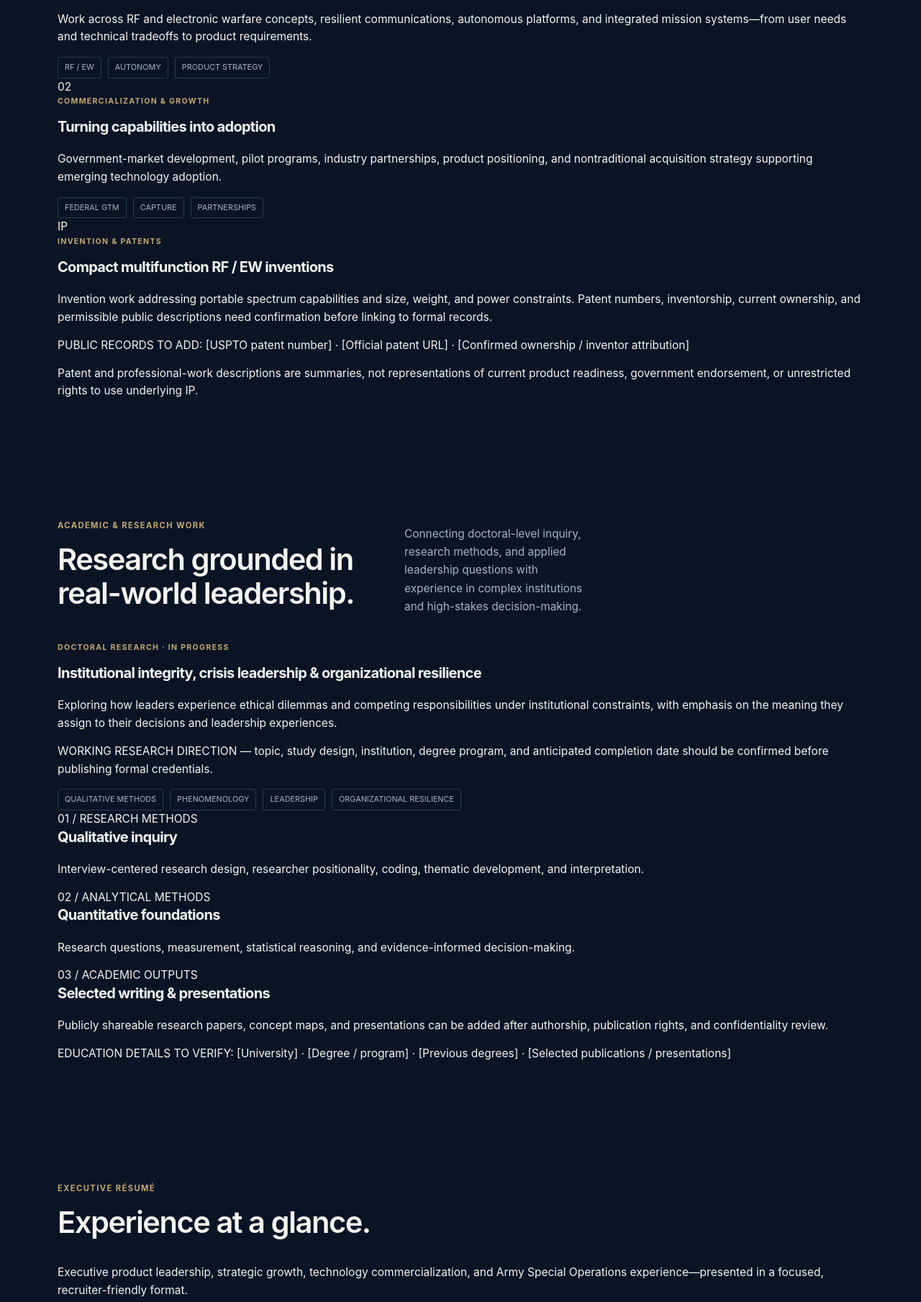
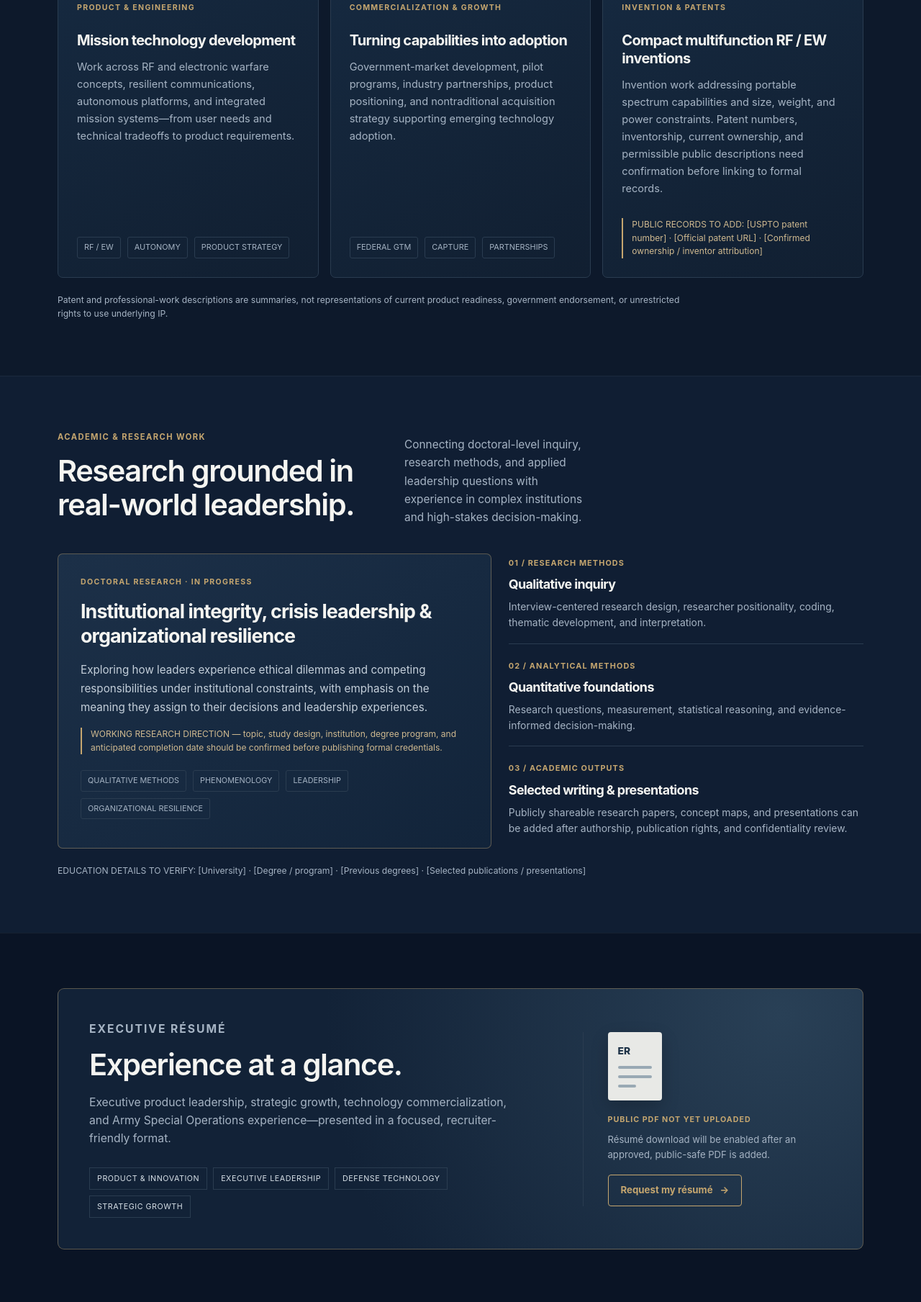
Before and after one commit to emilreynolds-blip/Emil-Reynolds-Portfolio, a plain HTML site: page index.html in a window 1280 px wide. Shown: the part 5328-7137 px from the top of the page at 72% size. Drawn offline with Linux system fonts and the light colour scheme.

Commit message:
Style research, patents and resume sections across screen sizes

```diff
--- a/styles.css
+++ b/styles.css
@@ -195,3 +195,69 @@ p { margin-bottom: 14px; }
   .contact-panel { padding:28px 17px; }
   .footer { gap:12px; }
 }
+
+
+/* Education, professional record and executive résumé */
+.professional-section { background:#0d192b; border-top:1px solid #ffffff0d; }
+.education-section { background:var(--bg2); border-top:1px solid #ffffff0d; }
+.resume-section { background:var(--bg); border-top:1px solid #ffffff0d; }
+.professional-grid { display:grid; grid-template-columns:repeat(3,minmax(0,1fr)); gap:16px; }
+.professional-card { background:linear-gradient(150deg,#162a41,#111f31); border:1px solid var(--line); border-radius:7px; padding:26px; min-width:0; display:flex; flex-direction:column; }
+.professional-icon { width:40px; height:40px; border:1px solid #c5a66f99; color:var(--gold); display:grid; place-items:center; border-radius:4px; font-size:.9rem; font-weight:700; margin-bottom:21px; }
+.professional-card h3 { margin:10px 0 12px; }
+.professional-card > p:not(.project-meta) { color:var(--muted); font-size:.91rem; line-height:1.65; }
+.professional-card .tags { margin-top:auto; padding-top:13px; }
+.verification-note { font-size:.75rem!important; color:#d0ba90!important; line-height:1.55!important; border-left:2px solid var(--gold); padding-left:12px; margin:15px 0 0; }
+.section-footnote { margin:21px 0 0; color:var(--muted); font-size:.76rem; max-width:890px; }
+.academic-layout { display:grid; grid-template-columns:minmax(0,1.1fr) minmax(0,.9fr); gap:24px; }
+.academic-feature { border:1px solid #c5a66f66; border-radius:7px; background:linear-gradient(145deg,#1c3048,#12243a); padding:31px; }
+.academic-feature h3 { font-size:clamp(1.45rem,2.1vw,1.95rem); margin:12px 0 17px; line-height:1.3; }
+.academic-feature > p:not(.project-meta):not(.verification-note) { color:#c4cfda; font-size:.95rem; line-height:1.7; }
+.academic-feature .tags { margin-top:22px; }
+.academic-list { display:grid; gap:0; }
+.academic-list article { border-bottom:1px solid var(--line); padding:17px 0; }
+.academic-list article:first-child { padding-top:0; }
+.academic-list article:last-child { border-bottom:0; }
+.academic-index { color:var(--gold); letter-spacing:.1em; font-size:.68rem; font-weight:700; }
+.academic-list h3 { margin:8px 0; font-size:1.12rem; }
+.academic-list p { font-size:.87rem; color:var(--muted); margin:0; }
+.resume-panel { border:1px solid #c5a66f66; border-radius:9px; background:radial-gradient(circle at 90% 10%,#294056,#122237 60%); padding:43px; display:grid; grid-template-columns:minmax(0,1.3fr) minmax(240px,.7fr); gap:42px; align-items:center; }
+.resume-panel h2 { margin-bottom:16px; }
+.resume-panel p { color:var(--muted); font-size:.98rem; max-width:590px; }
+.resume-chips { display:flex; flex-wrap:wrap; gap:8px; margin-top:28px; }
+.resume-chips span { font-size:.67rem; border:1px solid var(--line); padding:6px 10px; color:#d8e1e8; letter-spacing:.05em; }
+.resume-action { border-left:1px solid var(--line); padding-left:34px; display:flex; flex-direction:column; align-items:flex-start; }
+.resume-document { width:75px; height:95px; background:#e8e9e6; border-radius:4px; margin-bottom:18px; padding:14px; box-shadow:0 9px 25px #0003; }
+.resume-document > span { font-size:.86rem; font-weight:800; color:#1e3348; }
+.resume-document > div { margin-top:9px; background:#99a9b4; height:4px; border-radius:3px; }
+.resume-document > div:nth-last-child(1) { width:55%; }
+.resume-status { color:var(--gold); font-size:.67rem; letter-spacing:.09em; font-weight:700; }
+.resume-action p { font-size:.82rem; margin:9px 0 17px; }
+.resume-action .button { margin:0; }
+@media(max-width:1050px) {
+ .professional-grid { grid-template-columns:repeat(2,minmax(0,1fr)); }
+ .professional-grid .patent-card { grid-column:1 / -1; }
+}
+@media(max-width:950px) {
+ .nav-links { gap:10px; }
+ .nav-links a { font-size:.72rem; }
+ .brand-name small { font-size:.48rem; }
+}
+@media(max-width:880px) {
+ .menu-toggle { display:flex; flex-direction:column; justify-content:center; align-items:center; gap:4px; width:42px; height:38px; padding:7px; }
+ .menu-toggle span { display:block; width:19px; height:2px; background:var(--gold); border-radius:1px; }
+ .nav-links { top:68px; position:absolute; left:0; right:0; background:#0a1425; flex-direction:column; align-items:stretch; padding:16px 20px; display:none; border-bottom:1px solid var(--line); }
+ .nav-links.open { display:flex; }
+ .nav-links a { padding:11px; font-size:.9rem; }
+ .academic-layout { grid-template-columns:minmax(0,1fr); }
+ .academic-list { grid-template-columns:repeat(3,minmax(0,1fr)); gap:15px; }
+ .academic-list article { border:1px solid var(--line); padding:17px!important; border-radius:5px; }
+}
+@media(max-width:680px) {
+ .professional-grid,.academic-list,.resume-panel { grid-template-columns:minmax(0,1fr); }
+ .professional-grid .patent-card { grid-column:auto; }
+ .professional-card,.academic-feature { padding:22px; }
+ .resume-panel { padding:25px; gap:25px; }
+ .resume-action { border-left:0; padding:22px 0 0; border-top:1px solid var(--line); }
+ .nav-links { top:64px; }
+}
```
